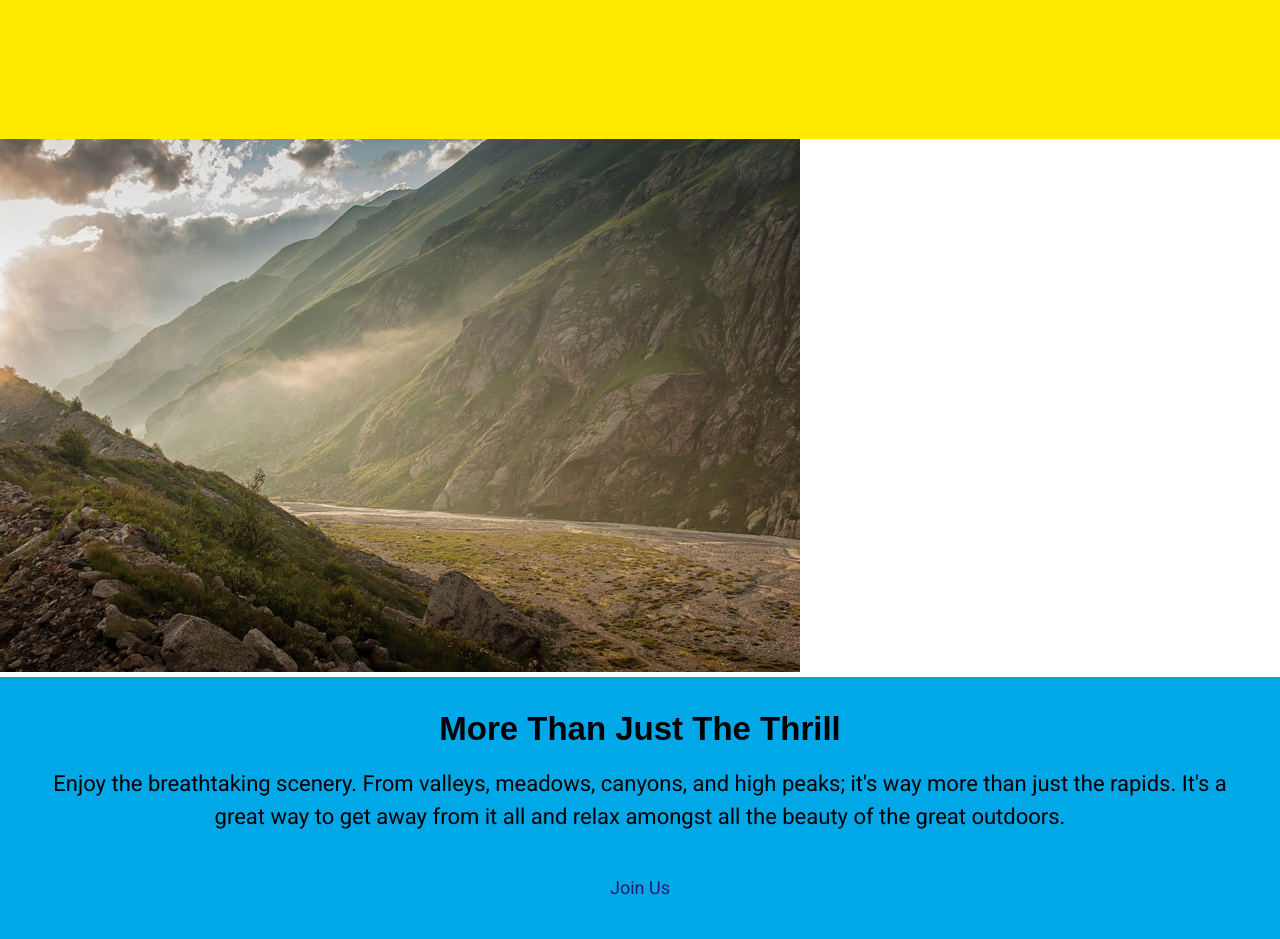
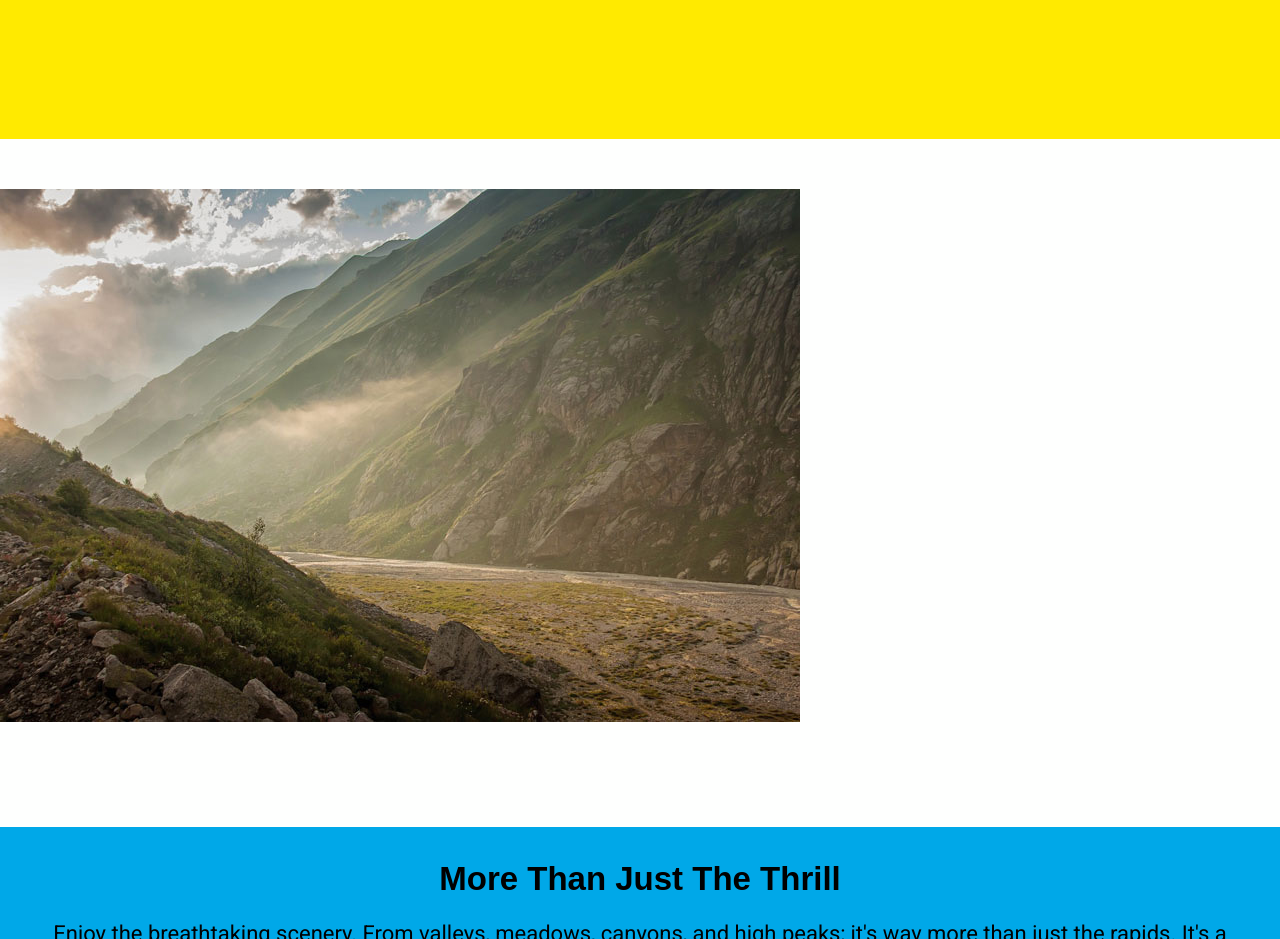
Before and after one commit to jennifermadu/wdd130, a plain HTML site: page wwr/index.html in a window 1280 px wide. Shown: the part 4220-5159 px from the top of the page. Drawn offline with Linux system fonts and the light colour scheme; a web font is replaced by a local one.

Commit message:
Added more CSS

```diff
--- a/wwr/styles/style.css
+++ b/wwr/styles/style.css
@@ -138,3 +138,8 @@ h4 {
 .card-img {
     border: 10px solid black;
 }
+
+.mountains {
+   margin-top: 50px;
+   margin-bottom: 100px;
+}
```
